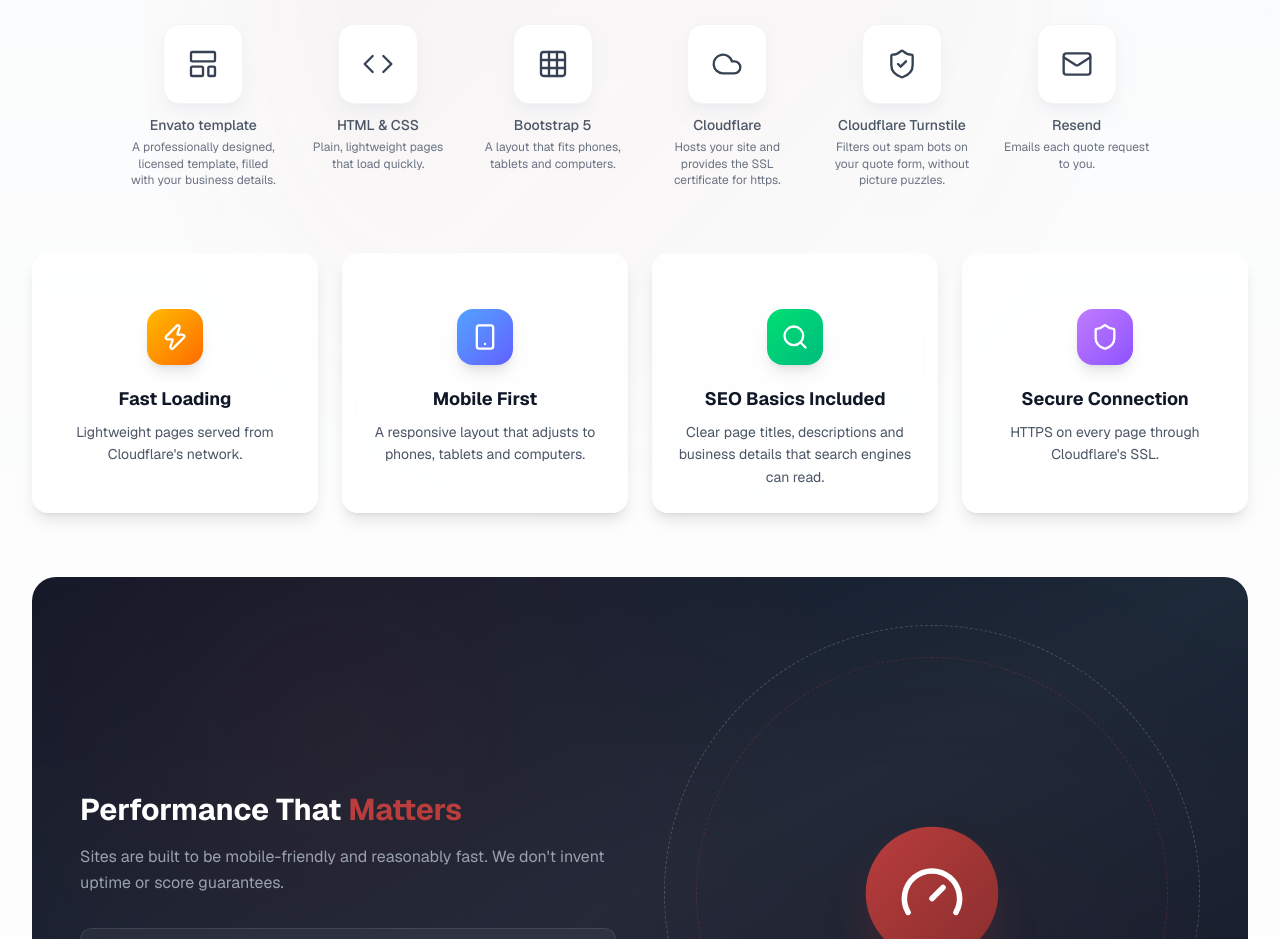
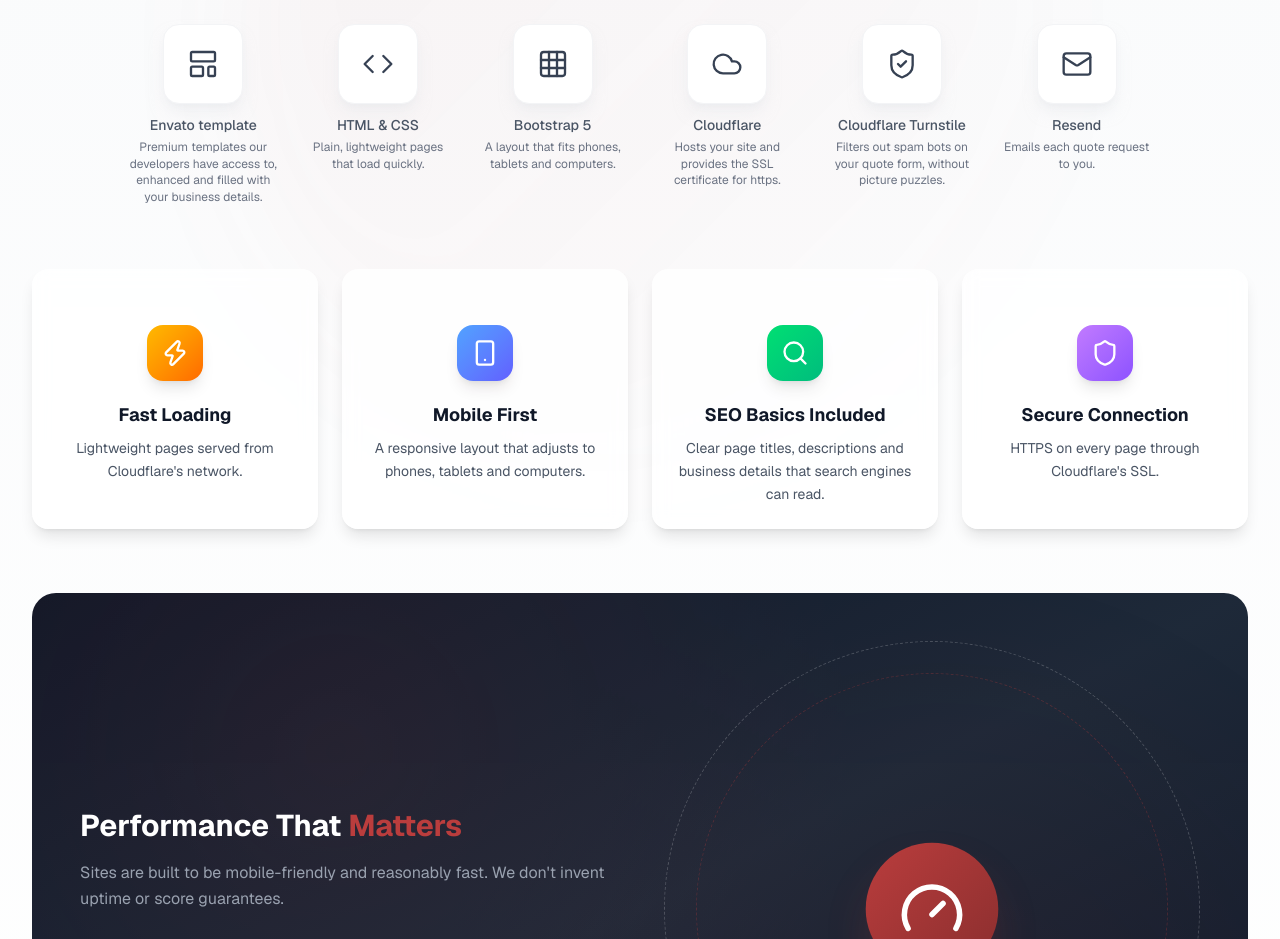
Before and after one commit to ezequielcasillas1/Freeplug-in.dev, a Next.js app in the folder freeplug-landing/: page / in a window 1280 px wide. Shown: the part 5080-6019 px from the top of the page. Built offline with nearby package versions, Linux system fonts and the light colour scheme; what @next/env would draw is missing.

Commit message:
Landing: Envato tile line per Ezequiel (via Lina/Sable): premium templates, no price
Copy: /workspace/copy/freeplug-landing-tech-stack-copy-2026-10-03.md (Oct 3, 2:12 PM CT). Same change as cf-port.

```diff
--- a/freeplug-landing/src/features/landing/components/TechStackSection.tsx
+++ b/freeplug-landing/src/features/landing/components/TechStackSection.tsx
@@ -34,7 +34,7 @@ import {
 export const techStack: ReadonlyArray<{ name: string; description: string; icon: LucideIcon }> = [
   {
     name: 'Envato template',
-    description: 'A professionally designed, licensed template, filled with your business details.',
+    description: 'Premium templates our developers have access to, enhanced and filled with your business details.',
     icon: LayoutTemplate,
   },
   { name: 'HTML & CSS', description: 'Plain, lightweight pages that load quickly.', icon: Code },
```
Also changed, not shown: 1 other file (tests, documents, lock files or other folders).
